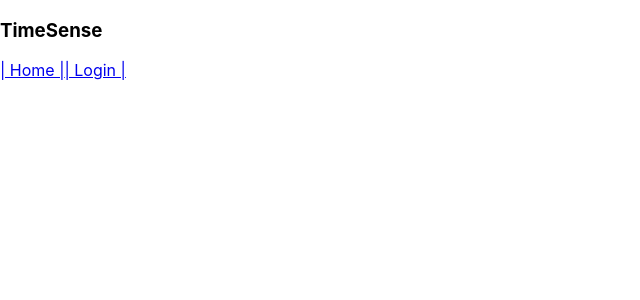
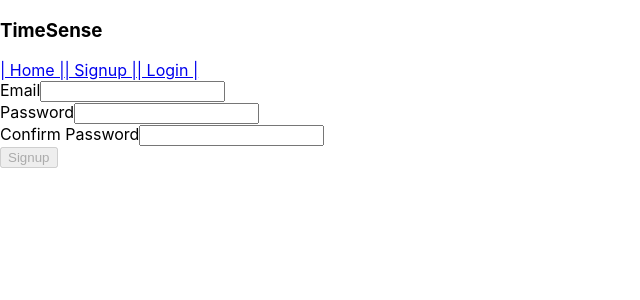
Before and after one commit to ryanauj/timesense, a React (Create React App) app: page /signup in a window 1280 px wide. Shown: the top 300 px of the page, without its empty margins (0-640 px from the left). Built offline with nearby package versions, Linux system fonts and the light colour scheme; what aws-amplify would draw is missing.

Commit message:
Get login logout working.

```diff
--- a/src/App.js
+++ b/src/App.js
@@ -1,14 +1,10 @@
 import React from 'react'
 
-import {
-  BrowserRouter as Router,
-  Switch,
-  Route,
-  Redirect
-} from 'react-router-dom'
+import { BrowserRouter as Router, Switch, Route } from 'react-router-dom'
 
 import { Navbar } from './app/Navbar'
 import { Login } from './features/authentication/Login'
+import { Signup } from './features/authentication/Signup'
 import { Dashboard } from './app/Dashboard'
 import Amplify, { Auth } from 'aws-amplify'
 
@@ -17,8 +13,8 @@ Amplify.configure({
     mandatorySignIn: true,
     identityPoolId: 'us-east-2:c346a28f-75f7-43b1-82c5-7f21b366fe13',
     region: 'us-east-2',
-    userPoolId: 'us-east-2_aXciLqWGq',
-    userPoolWebClientId: 'ilnugc8om6hkk147inavg57t6'
+    userPoolId: 'us-east-2_9D2sD2SED',
+    userPoolWebClientId: '1r1tgqd734fnth6u8fr9gcuh7j'
   },
   API: {
     endpoints: [
@@ -41,6 +37,7 @@ const App = () => {
       <Switch>
         <Route exact path='/' component={Dashboard} />
         <Route exact path='/login' component={Login} />
+        <Route exact path='/signup' component={Signup} />
       </Switch>
     </Router>
   )
--- a/src/app/Navbar.js
+++ b/src/app/Navbar.js
@@ -1,14 +1,27 @@
-import { useSelector } from 'react-redux'
-import { Link } from 'react-router-dom'
-import { selectIsAuthenticated } from '../features/authentication/authenticationSlice'
+import { useDispatch, useSelector } from 'react-redux'
+import { Link, useHistory } from 'react-router-dom'
+import {
+  selectIsAuthenticated,
+  signOut
+} from '../features/authentication/authenticationSlice'
 
 export const Navbar = () => {
   const isAuthenticated = useSelector(selectIsAuthenticated)
+  const history = useHistory()
+  const dispatch = useDispatch()
+
+  const handleLogout = async () => {
+    await dispatch(signOut())
+    history.push('/')
+  }
 
   const authenticationLinks = isAuthenticated ? (
-    <Link to='/logout'>| Logout |</Link>
+    <button onClick={handleLogout}>| Logout |</button>
   ) : (
-    <Link to='/login'>| Login |</Link>
+    <>
+      <Link to='/signup'>| Signup |</Link>
+      <Link to='/login'>| Login |</Link>
+    </>
   )
 
   return (
--- a/src/features/authentication/Login.js
+++ b/src/features/authentication/Login.js
@@ -1,15 +1,18 @@
 import { unwrapResult } from '@reduxjs/toolkit'
-import { useDispatch } from 'react-redux'
-import { useState } from 'react'
-import { RequestStatus } from '../../app/RequestStatus'
+import { useDispatch, useSelector } from 'react-redux'
+import { Redirect } from 'react-router-dom'
 import useInput from '../../hooks/useInput'
-import { signIn } from './authenticationSlice'
+import { selectIsAuthenticated, signIn } from './authenticationSlice'
 
 export const Login = () => {
   const dispatch = useDispatch()
   const [email, emailComponent, setEmail] = useInput('email', '')
   const [password, passwordComponent, setPassword] = useInput('password', '')
-  const [signInStatus, setSignInStatus] = useState(RequestStatus.Idle)
+  const isAuthenticated = useSelector(selectIsAuthenticated)
+
+  if (isAuthenticated) {
+    return <Redirect push to='/' />
+  }
 
   const validateForm = () =>
     email && email.length > 0 && password && password.length > 0
@@ -17,15 +20,12 @@ export const Login = () => {
   const handleSubmit = async event => {
     try {
       event.preventDefault()
-      setSignInStatus(RequestStatus.Pending)
       const signInAction = await dispatch(signIn({ email, password }))
       unwrapResult(signInAction)
       setEmail('')
       setPassword('')
     } catch (err) {
       console.log('Failed to login: ', err)
-    } finally {
-      setSignInStatus(RequestStatus.Idle)
     }
   }
 
--- /dev/null
+++ b/src/features/authentication/Signup.js
@@ -0,0 +1,85 @@
+import { unwrapResult } from '@reduxjs/toolkit'
+import { useState } from 'react'
+import { useDispatch } from 'react-redux'
+import { useHistory } from 'react-router-dom'
+import useInput from '../../hooks/useInput'
+import { signIn, signUp } from './authenticationSlice'
+
+export const Signup = () => {
+  const dispatch = useDispatch()
+  const [email, emailComponent, setEmail] = useInput('email', '')
+  const [password, passwordComponent, setPassword] = useInput('password', '')
+  const [confirmPassword, confirmPasswordComponent, setConfirmPassword] =
+    useInput('password', '')
+  const [confirmationCode, confirmationCodeComponent, setConfirmationCode] =
+    useInput('text', '')
+  const history = useHistory()
+  const [newUser, setNewUser] = useState(null)
+
+  const validateForm = () =>
+    email &&
+    email.length > 0 &&
+    password &&
+    password.length > 0 &&
+    password === confirmPassword
+
+  const validateConfirmationForm = () =>
+    confirmationCode && confirmationCode.length > 0
+
+  const handleSubmit = async event => {
+    try {
+      event.preventDefault()
+      const signUpAction = await dispatch(signUp({ email, password }))
+      unwrapResult(signUpAction)
+      setNewUser('test')
+    } catch (err) {
+      console.log('Failed to signup: ', err)
+    }
+  }
+
+  const handleConfirmationSubmit = event => {
+    event.preventDefault()
+  }
+
+  const signupForm = () => (
+    <div>
+      <form onSubmit={handleSubmit}>
+        <div>
+          <label>Email</label>
+          {emailComponent}
+        </div>
+        <div>
+          <label>Password</label>
+          {passwordComponent}
+        </div>
+        <div>
+          <label>Confirm Password</label>
+          {confirmPasswordComponent}
+        </div>
+        <button type='submit' disabled={!validateForm()}>
+          Signup
+        </button>
+      </form>
+    </div>
+  )
+
+  const confirmationForm = () => (
+    <div>
+      <form onSubmit={handleConfirmationSubmit}>
+        <div>
+          <label>Confirmation Code</label>
+          {confirmationCodeComponent}
+        </div>
+        <button type='submit' disabled={!validateConfirmationForm()}>
+          Verify
+        </button>
+      </form>
+    </div>
+  )
+
+  return (
+    <div className='signup'>
+      {newUser === null ? signupForm() : confirmationForm()}
+    </div>
+  )
+}
--- a/src/features/authentication/authenticationSlice.js
+++ b/src/features/authentication/authenticationSlice.js
@@ -5,8 +5,13 @@ import { Auth } from 'aws-amplify'
 const initialState = {
   isAuthenticated: false,
   status: RequestStatus.Idle,
+  signUpStatus: RequestStatus.Idle,
+  signOutStatus: RequestStatus.Idle,
   error: null
 }
+
+export const selectAuthenticationRequestStatus = state =>
+  state.authentication.status
 
 export const selectIsAuthenticated = state =>
   state.authentication.isAuthenticated
@@ -18,6 +23,21 @@ export const signIn = createAsyncThunk(
     return response.posts
   }
 )
+
+export const signUp = createAsyncThunk(
+  'authentication/signUp',
+  async ({ email, password }) => {
+    const response = await Auth.signUp({
+      username: email,
+      password: password
+    })
+    return response.posts
+  }
+)
+
+export const signOut = createAsyncThunk('authentication/signOut', () => {
+  Auth.signOut()
+})
 
 const authenticationSlice = createSlice({
   name: 'authentication',
@@ -35,6 +55,27 @@ const authenticationSlice = createSlice({
       state.status = RequestStatus.Failed
       state.error = action.error.message
       state.isAuthenticated = false
+    },
+    [signUp.pending]: state => {
+      state.signUpStatus = RequestStatus.Pending
+    },
+    [signUp.fulfilled]: state => {
+      state.signUpStatus = RequestStatus.Succeeded
+    },
+    [signUp.rejected]: (state, action) => {
+      state.signUpStatus = RequestStatus.Failed
+      state.error = action.error.message
+    },
+    [signOut.pending]: state => {
+      state.signOutStatus = RequestStatus.Pending
+    },
+    [signOut.fulfilled]: state => {
+      state.signOutStatus = RequestStatus.Succeeded
+      state.isAuthenticated = false
+    },
+    [signOut.rejected]: (state, action) => {
+      state.signOutStatus = RequestStatus.Failed
+      state.error = action.error.message
     }
   }
 })
```
